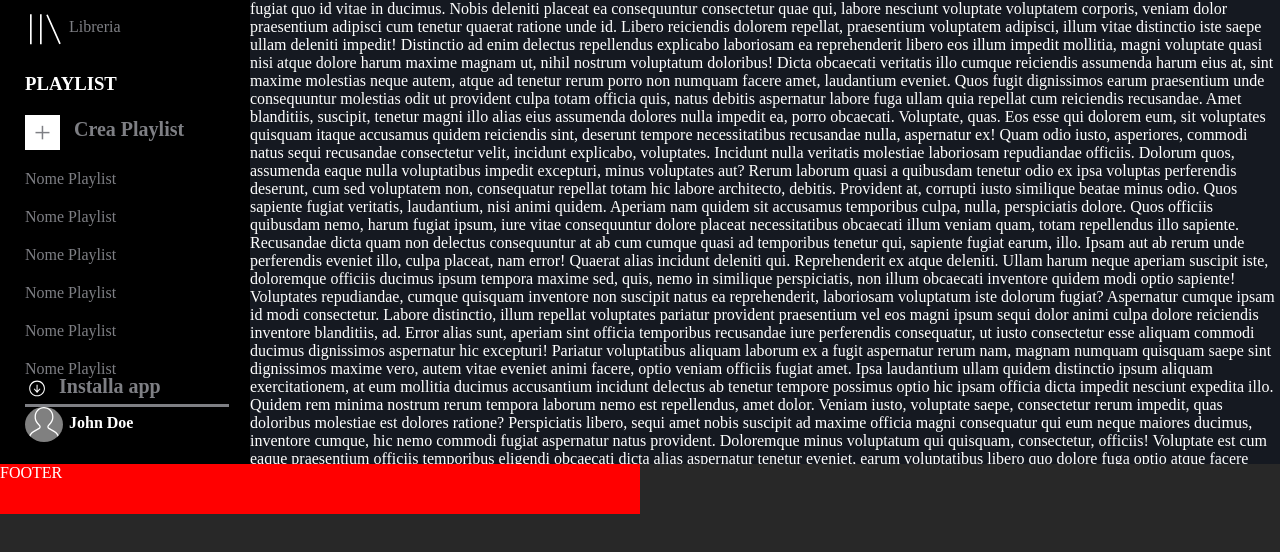
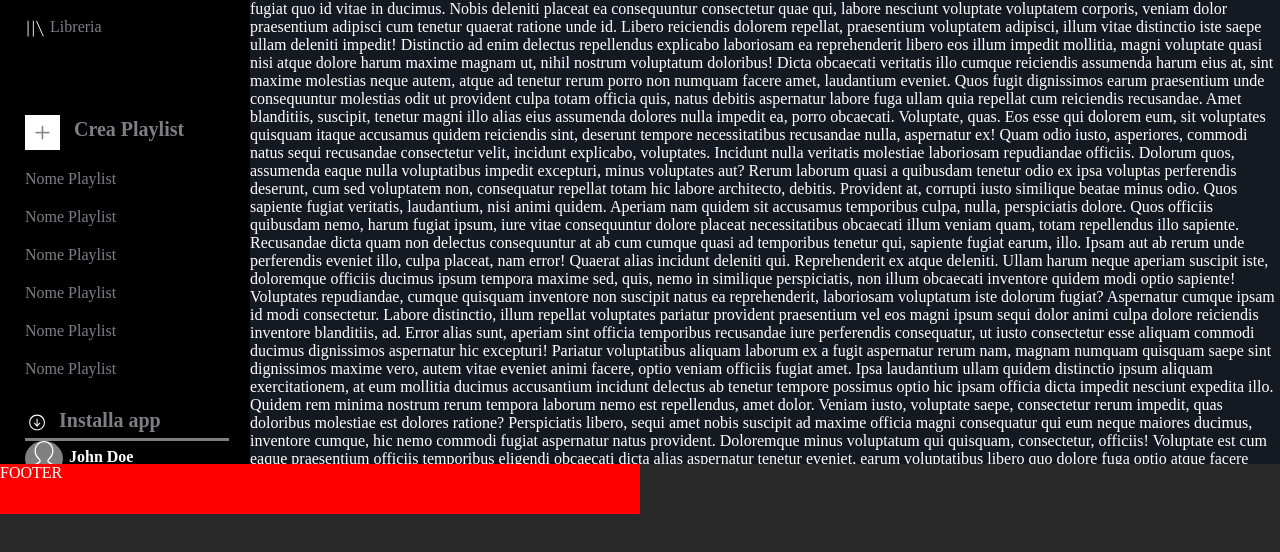
Before and after one commit to Michael-scocco/html-css-spotifyweb, a plain HTML site: page index.html in a window 1280 px wide. Shown: the part 236-788 px from the top of the page. Drawn offline with Linux system fonts and the light colour scheme.

Commit message:
modifiche sidebar

```diff
--- a/css/main.css
+++ b/css/main.css
@@ -24,6 +24,7 @@ section.scroll{
 }
 /* INIZIO REGOLE LATO SINISTRO */
 section.side-bar-left{
+    overflow: hidden;
     width: 250px;
     background-color: black;
     height: 100%;
@@ -102,8 +103,8 @@ del quadrato più */
 .container-bottom{
     height: 200px;
 }
-.container-top{
-    height: calc(100vh - 200px);
+.container-playlist{
+    height: 100%;
 }
 
 /* regole download & installa app*/
--- a/index.html
+++ b/index.html
@@ -14,7 +14,6 @@
             <section class="side-bar-left">
                                                 <!-- REGOLE NAV LOGO E HOME -->
                 <nav class="nav-left">
-                    <div class="container-top">
 
                         <div class="nav-logo-top-right">
 
@@ -51,12 +50,13 @@
                         </ul>        <!--nav-top-right-->
 
                                                     <!-- REGOLE NAV PLAYLIST -->
+
+                    <div class="container-playlist">
+
+                        <h3>PLAYLIST</h3>
+
                         <ul class="nav-bottom-right">
-
-                            <h3>PLAYLIST</h3>
-
                             <li>
-
                                 <a href="#">
                                     <span class="square-plus"></span>
                                     <span class="square-write">Crea Playlist</span>
@@ -82,7 +82,8 @@
                             </li>
                         </ul>     <!--nav-bottom-right-->
 
-                    </div>        <!--container top-->
+                    </div>
+
                                                     <!-- REGOLE INSTALLA APP -->
                     <div class="container-bottom">
 
```
